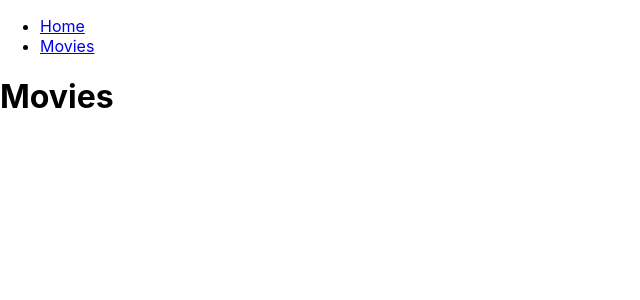
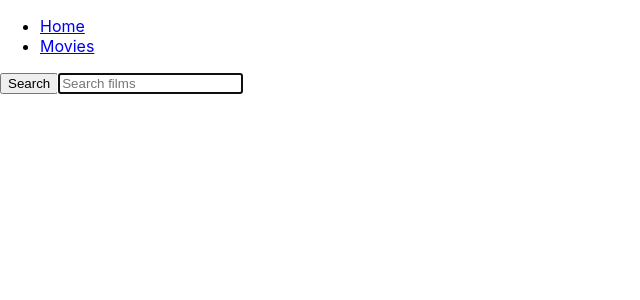
Before and after one commit to GumeniukRuslan/CineCurse, a React (Create React App) app: page /goit-react-hw-05-movies/movies in a window 1280 px wide. Shown: the top 300 px of the page, without its empty margins (0-640 px from the left). Built offline with nearby package versions, Linux system fonts and the light colour scheme.

Commit message:
search movies

```diff
--- a/package.json
+++ b/package.json
@@ -10,6 +10,7 @@
     "axios": "^1.4.0",
     "react": "^18.1.0",
     "react-dom": "^18.1.0",
+    "react-hot-toast": "^2.4.1",
     "react-router-dom": "^6.13.0",
     "react-scripts": "5.0.1",
     "web-vitals": "^2.1.3"
--- a/src/components/App.jsx
+++ b/src/components/App.jsx
@@ -3,9 +3,11 @@ import { SharedLayout } from "./SharedLayout/SharedLayout";
 import { Home } from "pages/Home";
 import { Movies } from "pages/Movies";
 import { MovieDetails } from "pages/MovieDetails";
+import { Toaster } from "react-hot-toast";
 
 export const App = () => {
   return (
+    <>
       <Routes>
         <Route path="/" element={<SharedLayout />}>
           <Route index element={<Home />}/>
@@ -16,5 +18,8 @@ export const App = () => {
           </Route>
         </Route>
       </Routes>
+      <Toaster position="top-right" toastOptions={{duration: 1500, style: {border: '1px solid #713200'}}} />
+    </>
+
   );
 };
--- a/src/helpers/api.js
+++ b/src/helpers/api.js
@@ -3,6 +3,7 @@ import axios from 'axios';
 const KEY = '2de054a07ae490574e29d3b99d4d100e';
 const BASE_URL = 'https://api.themoviedb.org/3';
 const TRENDING = '/trending/movie/day';
+const SEARCH = '/search/movie';
 
 export async function getTrends(page = 1) {
   const searchParams = new URLSearchParams({
@@ -19,3 +20,14 @@ export async function getOneMovie(id) {
   const response = await axios.get(`${BASE_URL}/movie/${id}?${searchParams}`);
   return response.data;
 }
+
+export const getMovies = async (query, page = 1) => {
+  const searchParams = new URLSearchParams({
+    api_key: KEY,
+    query: query,
+    page: page,
+  });
+  const response = await axios.get(`${BASE_URL}${SEARCH}?${searchParams}`);
+  console.log(response);
+  return response.data;
+};
--- a/src/pages/Home.jsx
+++ b/src/pages/Home.jsx
@@ -9,7 +9,6 @@ export const Home = () => {
     (async () => {
       const films = await getTrends();
       setFilms(films);
-      console.log(films)
     })();
   }, [])
 
--- a/src/pages/Movies.jsx
+++ b/src/pages/Movies.jsx
@@ -1,7 +1,50 @@
+import { MovieList } from "components/MovieList/MovieList";
+import { getMovies } from "helpers/api";
+import { useEffect, useState } from "react";
+import { toast } from "react-hot-toast";
+
 export const Movies = () => {
+  const [searchQuery, setSearchQuery] = useState('');
+  const [movies, setMovies] = useState(null)
+
+  useEffect(() => {
+    if(searchQuery) {
+      (async () => {
+        const data = await getMovies(searchQuery);
+        setMovies(data.results);
+        console.log(data.results)
+      })();
+    }
+
+  }, [searchQuery])
+
+  function onSubmit(evt) {
+    evt.preventDefault()
+    if (!evt.target.elements.search.value.trim()) {
+      const notify = () => toast.error('Please, fill the search field.');
+      return notify()
+    } else if (evt.target.elements.search.value.trim() === searchQuery) {
+      const notify = () => toast('Please use another Query ;)', {icon: '😵‍💫'});;
+      return notify()
+    }
+    setSearchQuery(evt.target.elements.search.value.trim());
+  }
+
   return (
     <div>
-      <h1>Movies</h1>
+      <form onSubmit={onSubmit}>
+        <button type="submit" >
+          <span>Search</span>
+        </button>
+          <input
+          name="search"
+          type="text"
+          autoComplete="off"
+          autoFocus
+          placeholder="Search films"
+        />
+      </form>
+      {movies && <MovieList data={movies}/>}
     </div>
   )
 }
```
Also changed, not shown: 1 other file (tests, documents, lock files or other folders).
